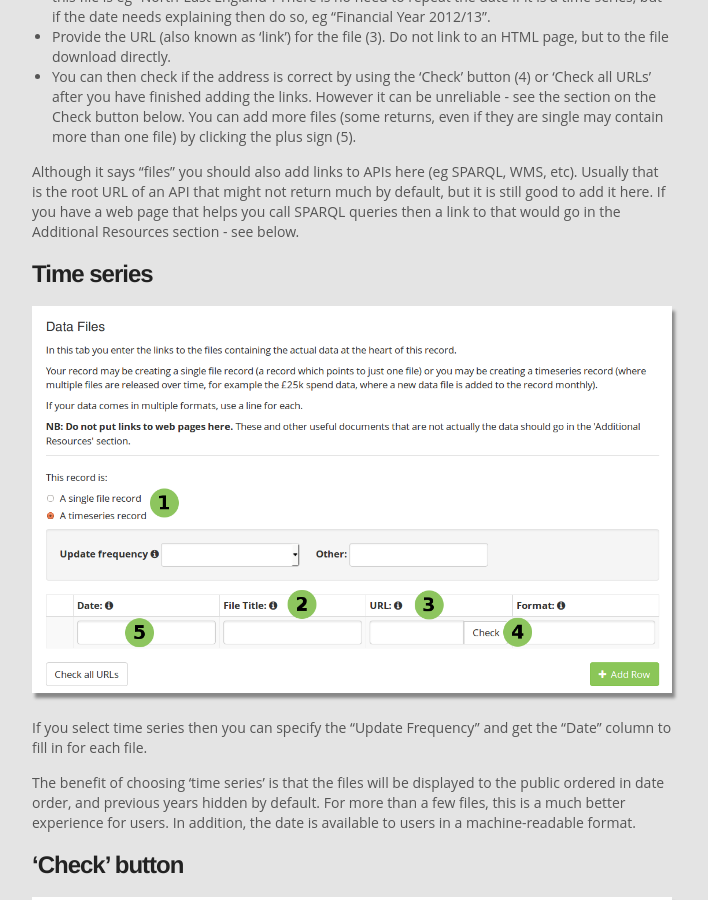
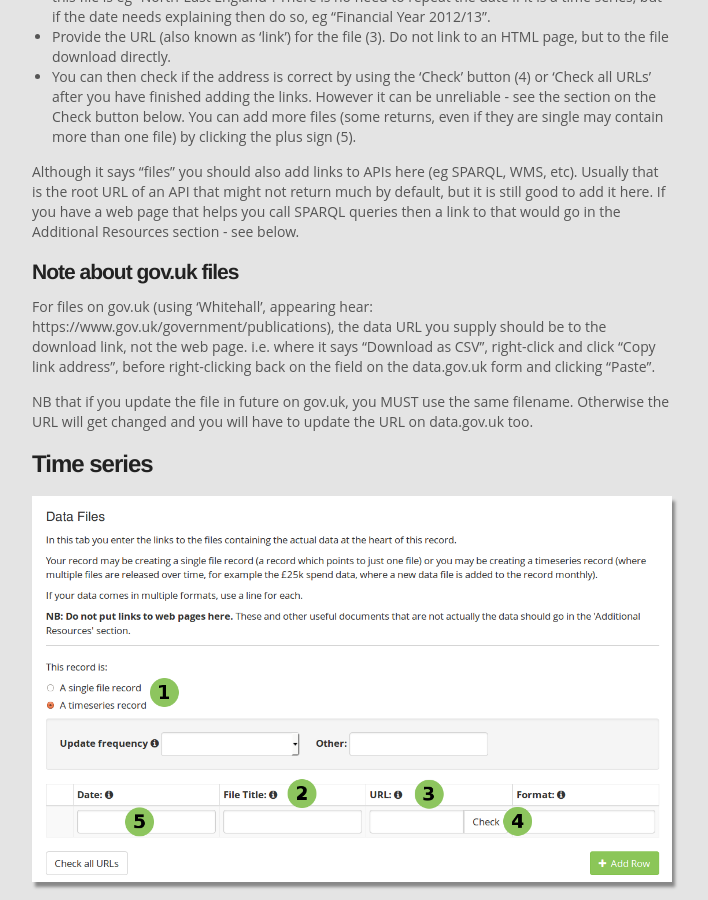
Before and after one commit to datagovuk/guidance, a Jekyll site: the page built from dataset_form.md, in a window 1280 px wide and 900 px high, scrolled down 4387 px. Shown: the whole window, without its empty margins (288-996 px from the left). Built offline with Jekyll 4.4.1, drawn with Linux system fonts in a browser that asks for light colours.

Commit message:
Note about gov.uk files.

```diff
--- a/dataset_form.md
+++ b/dataset_form.md
@@ -98,6 +98,12 @@ Publish your dataset as a time series dataset if it needs to be updated, eg ever
 You can add more files (some returns, even if they are single may contain more than one file) by clicking the plus sign (5).
 
 Although it says "files" you should also add links to APIs here (eg SPARQL, WMS, etc). Usually that is the root URL of an API that might not return much by default, but it is still good to add it here. If you have a web page that helps you call SPARQL queries then a link to that would go in the Additional Resources section - see below.
+
+#### Note about gov.uk files
+
+For files on gov.uk (using 'Whitehall', appearing hear: https://www.gov.uk/government/publications), the data URL you supply should be to the download link, not the web page. i.e. where it says "Download as CSV", right-click and click "Copy link address", before right-clicking back on the field on the data.gov.uk form and clicking "Paste".
+
+NB that if you update the file in future on gov.uk, you MUST use the same filename. Otherwise the URL will get changed and you will have to update the URL on data.gov.uk too.
 
 ### Time series
 
```
